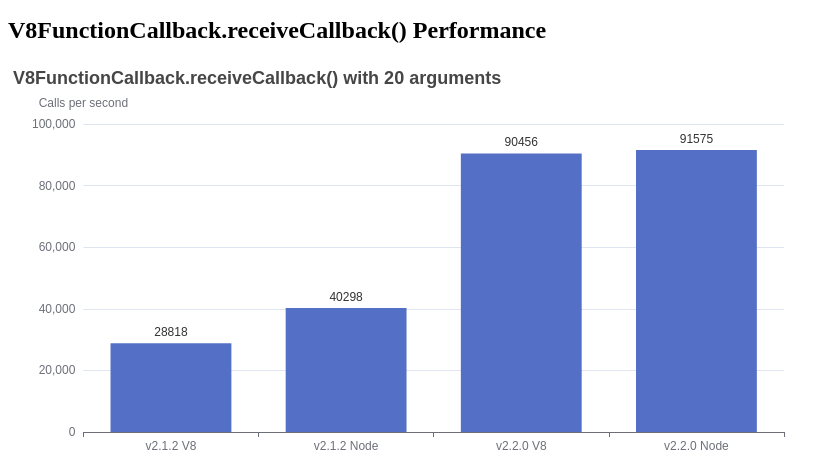
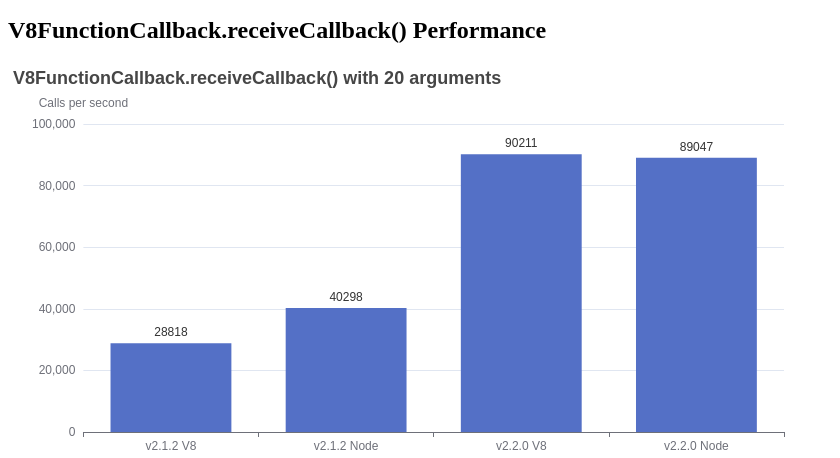
Before and after one commit to caoccao/JavetPerf, a plain HTML site: page docs/index.html in a window 1280 px wide. Shown: the part 342-800 px from the top of the page, without its empty margins (0-840 px from the left). Drawn offline with nearby package versions, Linux system fonts and the light colour scheme; animation ran at ten frames a second.

Commit message:
📃 docs: Update report

```diff
--- a/docs/index.html
+++ b/docs/index.html
@@ -108,7 +108,7 @@
         };
         const reportMap = {};
         reportMap['2.1.2'] = {"V8FunctionCallbackReceiveCallbackWithoutArguments":{"v8":"372300","node":"388500"},"V8FunctionCallbackReceiveCallbackWith20Arguments":{"v8":"28818","node":"40298"},"V8ValueArrayForEachWithUniIndexedConsumer":{"v8":"870","node":"798"},"V8ValueArrayForEachWithUniConsumer":{"v8":"846","node":"841"},"V8ValueFunctionCallWithoutArguments":{"v8":"1038421","node":"994035"},"V8ValueFunctionCallWith20Arguments":{"v8":"237529","node":"236266"},"V8ValueMapGetInteger":{"v8":"741839","node":"711743"},"V8ValueMapGetLong":{"v8":"729927","node":"647668"},"V8ValueMapGetBoolean":{"v8":"769230","node":"704721"},"V8ValueMapGetDouble":{"v8":"739098","node":"689179"},"V8ValueMapGetString":{"v8":"615384","node":"577367"},"V8ValueObjectGetInteger":{"v8":"781250","node":"739098"},"V8ValueObjectForEachWithUniIndexedConsumer":{"v8":"608","node":"560"},"V8ValueObjectForEachWithBiConsumer":{"v8":"301","node":"302"},"V8ValueObjectGetLong":{"v8":"735294","node":"696864"},"V8ValueObjectGetBoolean":{"v8":"761035","node":"726744"},"V8ValueObjectGetDouble":{"v8":"719424","node":"708717"},"V8ValueObjectGetString":{"v8":"604229","node":"599880"},"V8ValueObjectForEachWithUniConsumer":{"v8":"625","node":"595"},"V8ValueObjectForEachWithBiIndexedConsumer":{"v8":"307","node":"304"}};
-        reportMap['2.2.0'] = {"V8FunctionCallbackReceiveCallbackWithoutArguments":{"v8":"381097","node":"361532"},"V8FunctionCallbackReceiveCallbackWith20Arguments":{"v8":"90456","node":"91575"},"V8ValueArrayForEachWithUniIndexedConsumer":{"v8":"3861","node":"4065"},"V8ValueArrayForEachWithUniConsumer":{"v8":"3984","node":"3968"},"V8ValueFunctionCallWithoutArguments":{"v8":"1023541","node":"947867"},"V8ValueFunctionCallWith20Arguments":{"v8":"235017","node":"239808"},"V8ValueMapGetInteger":{"v8":"959692","node":"876424"},"V8ValueMapGetLong":{"v8":"906618","node":"865800"},"V8ValueMapGetBoolean":{"v8":"938086","node":"851788"},"V8ValueMapGetDouble":{"v8":"927643","node":"864304"},"V8ValueMapGetString":{"v8":"564015","node":"502008"},"V8ValueObjectGetInteger":{"v8":"862812","node":"888888"},"V8ValueObjectForEachWithUniIndexedConsumer":{"v8":"1451","node":"1481"},"V8ValueObjectForEachWithBiConsumer":{"v8":"707","node":"727"},"V8ValueObjectGetLong":{"v8":"848896","node":"836120"},"V8ValueObjectGetBoolean":{"v8":"892060","node":"803212"},"V8ValueObjectGetDouble":{"v8":"859106","node":"852514"},"V8ValueObjectGetString":{"v8":"736919","node":"732600"},"V8ValueObjectForEachWithUniConsumer":{"v8":"1414","node":"1474"},"V8ValueObjectForEachWithBiIndexedConsumer":{"v8":"705","node":"721"}};
+        reportMap['2.2.0'] = {"V8FunctionCallbackReceiveCallbackWithoutArguments":{"v8":"365764","node":"378787"},"V8FunctionCallbackReceiveCallbackWith20Arguments":{"v8":"90211","node":"89047"},"V8ValueArrayForEachWithUniIndexedConsumer":{"v8":"3984","node":"4166"},"V8ValueArrayForEachWithUniConsumer":{"v8":"4219","node":"4000"},"V8ValueFunctionCallWithoutArguments":{"v8":"990099","node":"956937"},"V8ValueFunctionCallWith20Arguments":{"v8":"234192","node":"232828"},"V8ValueMapGetInteger":{"v8":"893655","node":"868055"},"V8ValueMapGetLong":{"v8":"901713","node":"862068"},"V8ValueMapGetBoolean":{"v8":"904977","node":"884173"},"V8ValueMapGetDouble":{"v8":"915750","node":"841042"},"V8ValueMapGetString":{"v8":"720461","node":"699790"},"V8ValueObjectGetInteger":{"v8":"889679","node":"893655"},"V8ValueObjectForEachWithUniIndexedConsumer":{"v8":"1464","node":"1499"},"V8ValueObjectForEachWithBiConsumer":{"v8":"686","node":"718"},"V8ValueObjectGetLong":{"v8":"753579","node":"758725"},"V8ValueObjectGetBoolean":{"v8":"900090","node":"887311"},"V8ValueObjectGetDouble":{"v8":"865800","node":"872600"},"V8ValueObjectGetString":{"v8":"727272","node":"741839"},"V8ValueObjectForEachWithUniConsumer":{"v8":"1477","node":"1424"},"V8ValueObjectForEachWithBiIndexedConsumer":{"v8":"696","node":"717"}};
         const reportToData = (reportMap, name) => {
             const data = [];
             Object.entries(reportMap).forEach(versionedReportEntry => {
```
